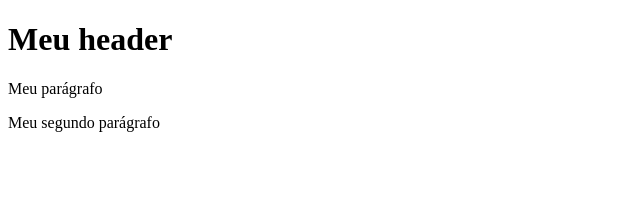
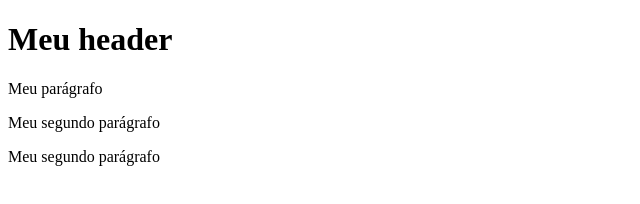
Before and after one commit to ayru/git-test, a website: page index.html in a window 1280 px wide. Shown: the whole page, without its empty margins (0-640 px from the left). Drawn offline with Linux system fonts and the light colour scheme.

Commit message:
quarto commit

```diff
--- a/index.html
+++ b/index.html
@@ -5,6 +5,7 @@
             <h1>Meu header</h1>
             <p>Meu parágrafo</p>
             <p>Meu segundo parágrafo</p>
+            <p>Meu segundo parágrafo</p>
         </body>
     </head>
 </html>
```
Also changed, not shown: package.json (added, +24 -0 lines), 2 other files.
